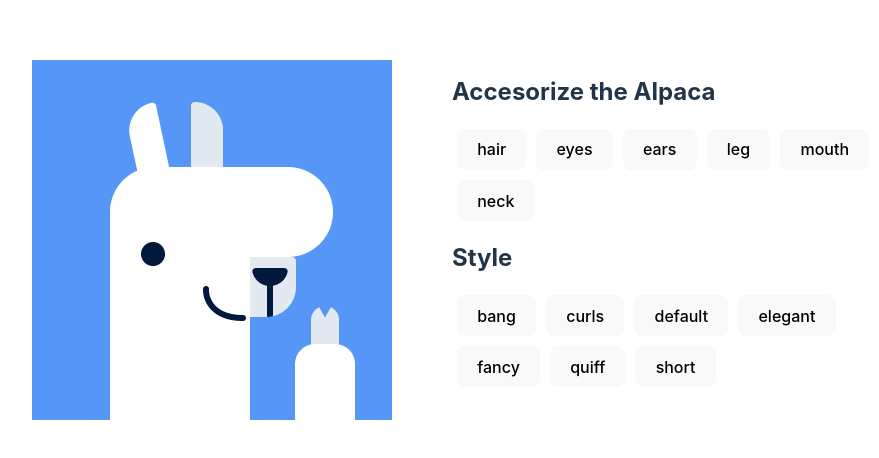
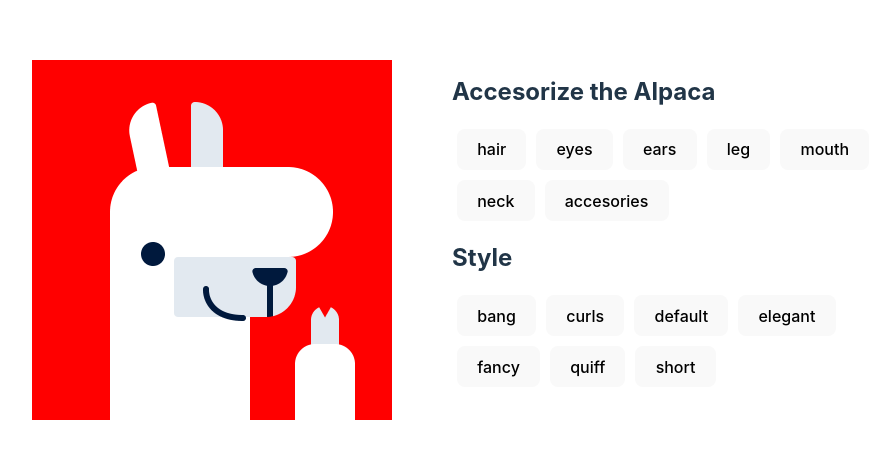
Before and after one commit to herrera-d/alpaca-generator, a React (Vite) app: page / in a window 1280 px wide. Shown: the part 160-618 px from the top of the page, without its empty margins (169-1048 px from the left). Built offline with nearby package versions, Linux system fonts and the light colour scheme.

Commit message:
rename interfaces, fix issue that was preventing the buttons to work

```diff
--- a/src/App.tsx
+++ b/src/App.tsx
@@ -2,10 +2,10 @@ import { useState } from "react";
 import styled from "styled-components";
 
 import "./App.css";
-import { CustommizationOptions } from "./assets/const/buttons";
+import { CustommizationOptions } from "./const/buttons";
 import AlpacaViewer, {
-  AlpacaBodyPartsInterface,
-  AlpacaBodypartName,
+  AlpacaConfigurationOption,
+  ConfigType,
 } from "./components/AlpacaViewer";
 import CustomizationControls from "./components/CustomizationControls";
 
@@ -32,57 +32,60 @@ const CustomControlsWrapper = styled("div")`
 `;
 
 function App() {
-  const AlpacaInitialState: AlpacaBodyPartsInterface[] = [
+  const AlpacaInitialState: AlpacaConfigurationOption[] = [
     {
-      name: "hair",
-      selectedCustomization: "default",
+      selectedType: "hair",
+      selectedSubType: "default",
     },
     {
-      name: "eyes",
-      selectedCustomization: "default",
+      selectedType: "eyes",
+      selectedSubType: "default",
     },
     {
-      name: "ears",
-      selectedCustomization: "tilt-backward",
+      selectedType: "ears",
+      selectedSubType: "tilt-backward",
     },
     {
-      name: "leg",
-      selectedCustomization: "default",
+      selectedType: "leg",
+      selectedSubType: "default",
     },
     {
-      name: "mouth",
-      selectedCustomization: "default",
+      selectedType: "mouth",
+      selectedSubType: "default",
     },
     {
-      name: "neck",
-      selectedCustomization: "default",
+      selectedType: "neck",
+      selectedSubType: "default",
+    },
+    {
+      selectedType: "nose",
     },
   ];
-  const [alpacaBodyParts, setAlpacaBodyParts] =
-    useState<AlpacaBodyPartsInterface[]>(AlpacaInitialState);
+  const [alpacaParts, setAlpacaParts] =
+    useState<AlpacaConfigurationOption[]>(AlpacaInitialState);
 
-  const updateBodyPart = (
-    newBodyPartVariant: CustommizationOptions,
-    target?: AlpacaBodypartName
+  const updatePart = (
+    selectedType: ConfigType,
+    selectedSubType?: CustommizationOptions
   ) => {
-    let newAlpacaBodyParts = alpacaBodyParts.map((bodypart) => {
-      if (bodypart.name === target) {
-        bodypart.selectedCustomization = newBodyPartVariant;
+    let newAlpacaPart = alpacaParts.map((bodypart) => {
+      if (bodypart.selectedType === selectedType) {
+        bodypart.selectedSubType = selectedSubType;
         return bodypart;
       }
       return bodypart;
-    }) as AlpacaBodyPartsInterface[];
+    }) as AlpacaConfigurationOption[];
 
-    setAlpacaBodyParts(newAlpacaBodyParts);
+    setAlpacaParts(newAlpacaPart);
   };
   return (
     <Wrapper>
       <MainContent>
         <AlpacaContainer>
-          <AlpacaViewer alpacaBodyParts={alpacaBodyParts} />
+          <AlpacaViewer itemsToRender={alpacaParts} />
         </AlpacaContainer>
         <CustomControlsWrapper>
-          <CustomizationControls updateBodyPart={updateBodyPart} />
+          <CustomizationControls updatePart={updatePart} />
         </CustomControlsWrapper>
       </MainContent>
     </Wrapper>
--- a/src/components/AlpacaViewer.tsx
+++ b/src/components/AlpacaViewer.tsx
@@ -11,94 +11,70 @@ import EarFront from "../assets/ears/tilt-forward.png";
 import Leg from "../assets/leg/default.png";
 import Background from "../assets/backgrounds/blue50.png";
 
-interface AlpacaBodyPartProps {
+interface AlpacaPartProps {
   zIndex?: string;
 }
 
-export type AlpacaBodypartName =
+export type ConfigType =
   | "hair"
   | "eyes"
   | "ears"
   | "leg"
   | "mouth"
-  | "neck";
+  | "neck"
+  | "nose"
+  | "accesories";
 
-export interface AlpacaBodyPartsInterface {
-  name: AlpacaBodypartName;
-  selectedCustomization: string;
+export interface AlpacaConfigurationOption {
+  selectedType: ConfigType;
+  selectedSubType?: string;
 }
 
 export type AlpacaViewerProps = {
-  alpacaBodyParts: AlpacaBodyPartsInterface[];
+  itemsToRender: AlpacaConfigurationOption[];
 };
 
-const AlpacaBodyPart = styled("img")`
+interface AlpacaPartProps {
+  zIndex?: string;
+}
+
+const AlpacaPart = styled.img<AlpacaPartProps>`
   position: absolute;
   height: 100%;
   left: 0px;
   bottom: 0px;
-  z-index: ${(props: AlpacaBodyPartProps) =>
-    props.zIndex ? props.zIndex : "0"};
+  z-index: ${(props: AlpacaPartProps) => (props.zIndex ? props.zIndex : "0")};
 `;
 
-const getBodyPartUrl = (
-  bodyPartName: AlpacaBodypartName,
-  { alpacaBodyParts }: AlpacaViewerProps
-) => {
-  const bodyPart = alpacaBodyParts.find(
-    (bodyPart) => bodyPart.name === bodyPartName
-  ) as AlpacaBodyPartsInterface;
-  console.log(`src/assets/ears/${bodyPart?.selectedCustomization}.png`);
-  return bodyPart?.selectedCustomization as string;
+const alpacaCustomBodyPartFactory = ({ itemsToRender }: AlpacaViewerProps) => {
+  return itemsToRender.map((item, index) => {
+    const zIndexValue =
+      item.selectedType === "eyes" || item.selectedType === "mouth"
+        ? "10"
+        : "0";
+
+    if (item.selectedSubType) {
+      return (
+        <AlpacaPart
+          src={`src/assets/${item.selectedType}/${item.selectedSubType}.png`}
+          zIndex={zIndexValue}
+          key={index}
+        />
+      );
+    }
+    return (
+      <AlpacaPart
+        src={`src/assets/${item.selectedType}/${item.selectedType}.png`}
+        zIndex={zIndexValue}
+        key={index}
+      />
+    );
+  });
 };
 
-const AlpacaViewer = (alpacaBodyParts: AlpacaViewerProps): ReactElement => {
-  console.log("alpaca viewer alpacaBodyParts: ", alpacaBodyParts);
-  return (
-    <>
-      {alpacaBodyParts && (
-        <>
-          <AlpacaBodyPart src={Background} />
-          <AlpacaBodyPart
-            src={`src/assets/ears/${getBodyPartUrl(
-              "ears",
-              alpacaBodyParts
-            )}.png`}
-          />
-          <AlpacaBodyPart
-            src={`src/assets/hair/${getBodyPartUrl(
-              "hair",
-              alpacaBodyParts
-            )}.png`}
-          />
-          <AlpacaBodyPart
-            src={`src/assets/eyes/${getBodyPartUrl(
-              "eyes",
-              alpacaBodyParts
-            )}.png`}
-            zIndex="10"
-          />
-          <AlpacaBodyPart
-            src={`src/assets/mouth/${getBodyPartUrl(
-              "mouth",
-              alpacaBodyParts
-            )}.png`}
-            zIndex="10"
-          />
-          <AlpacaBodyPart src={`src/assets/nose/nose.png`} />
-          <AlpacaBodyPart
-            src={`src/assets/neck/${getBodyPartUrl(
-              "neck",
-              alpacaBodyParts
-            )}.png`}
-          />
-          <AlpacaBodyPart
-            src={`src/assets/leg/${getBodyPartUrl("leg", alpacaBodyParts)}.png`}
-          />
-        </>
-      )}
-    </>
-  );
+const AlpacaViewer = (AlpacaParts: AlpacaViewerProps): ReactElement => {
+  console.log("alpacaparts: ", AlpacaParts);
+  return <>{AlpacaParts && alpacaCustomBodyPartFactory(AlpacaParts)}</>;
 };
 
 export default AlpacaViewer;
--- a/src/components/CustomizationControls.tsx
+++ b/src/components/CustomizationControls.tsx
@@ -1,30 +1,30 @@
 import { Dispatch, SetStateAction, useState } from "react";
 import styled from "styled-components";
 import {
-  BODYPART_BUTTONS_NAMES,
   CUSTOMIZE_OPTIONS,
   CustommizationOptions,
-} from "../assets/const/buttons";
-import { AlpacaBodypartName, AlpacaBodyPartsInterface } from "./AlpacaViewer";
+  SELECT_BUTTONS_NAMES,
+} from "../const/buttons";
+import { AlpacaConfigurationOption, ConfigType } from "./AlpacaViewer";
 
-type handleClickProps = CustommizationOptions & AlpacaBodypartName;
+type handleClickProps = CustommizationOptions & ConfigType;
 
 type CustomizationControlsProps = (
-  buttonName: CustommizationOptions,
-  targe?: AlpacaBodypartName
+  selectedType: ConfigType,
+  selectedSubType?: CustommizationOptions
 ) => void;
 
 const StyledButton = styled("button")`
   margin: 5px;
 `;
 
-const isBodyPartButton = (buttonName: AlpacaBodypartName) =>
-  BODYPART_BUTTONS_NAMES.includes;
+const isBodyPartButton = (buttonselectedType: ConfigType) =>
+  SELECT_BUTTONS_NAMES.includes;
 
 const RenderButtons = (
-  buttons: AlpacaBodypartName[] | CustommizationOptions[],
+  buttons: ConfigType[] | CustommizationOptions[],
   config: {
-    callback: (buttonName: handleClickProps) => void;
+    callback: (buttonselectedType: handleClickProps) => void;
   }
 ) => {
   return buttons.map((buttonName) => {
@@ -39,23 +39,23 @@ const RenderButtons = (
 };
 
 const CustomizationControls = ({
-  updateBodyPart,
+  updatePart,
 }: {
-  updateBodyPart: CustomizationControlsProps;
+  updatePart: CustomizationControlsProps;
 }) => {
-  const [selectedBodyPart, setSelectedBodyPart] =
-    useState<AlpacaBodypartName>("hair");
+  const [sectionType, setSectionType] = useState<ConfigType>("hair");
 
-  const getCustomizeBtns = (selectedBodyPart: AlpacaBodypartName) => {
-    return CUSTOMIZE_OPTIONS.find((option) => option.name === selectedBodyPart)
-      ?.customizationOptions as CustommizationOptions[];
+  const getCustomizeBtns = (selectedType: ConfigType) => {
+    return CUSTOMIZE_OPTIONS.find(
+      (option) => option.selectedType === selectedType
+    )?.customizationOptions as CustommizationOptions[];
   };
 
-  const handleButtonClick = (buttonName: handleClickProps): void => {
-    if (BODYPART_BUTTONS_NAMES.includes(buttonName)) {
-      setSelectedBodyPart(buttonName);
+  const handleButtonClick = (selectedOption: handleClickProps): void => {
+    if (SELECT_BUTTONS_NAMES.includes(selectedOption)) {
+      setSectionType(selectedOption);
     } else {
-      updateBodyPart(buttonName, selectedBodyPart);
+      updatePart(sectionType, selectedOption);
     }
   };
 
@@ -63,11 +63,11 @@ const CustomizationControls = ({
     <>
       <h2>Accesorize the Alpaca</h2>
 
-      {RenderButtons(BODYPART_BUTTONS_NAMES, {
+      {RenderButtons(SELECT_BUTTONS_NAMES, {
         callback: handleButtonClick,
       })}
       <h2>Style</h2>
-      {RenderButtons(getCustomizeBtns(selectedBodyPart), {
+      {RenderButtons(getCustomizeBtns(sectionType), {
         callback: handleButtonClick,
       })}
     </>
--- a/src/assets/const/buttons.tsx
+++ b/src/const/buttons.tsx
@@ -1,4 +1,4 @@
-import { AlpacaBodypartName } from "../../components/AlpacaViewer";
+import { AlpacaBodypartName, SelectorButton } from "../components/AlpacaViewer";
 
 export type CustommizationOptions =
   | "bang"
@@ -20,18 +20,19 @@ export type CustommizationOptions =
   | "eating"
   | "laugh";
 
-export const BODYPART_BUTTONS_NAMES: AlpacaBodypartName[] = [
+export const SELECT_BUTTONS_NAMES: SelectorButton[] = [
   "hair",
   "eyes",
   "ears",
   "leg",
   "mouth",
   "neck",
+  "accesories",
 ];
 
 export const CUSTOMIZE_OPTIONS = [
   {
-    name: "hair",
+    selectedType: "hair",
     customizationOptions: [
       "bang",
       "curls",
@@ -43,7 +44,7 @@ export const CUSTOMIZE_OPTIONS = [
     ],
   },
   {
-    name: "eyes",
+    selectedType: "eyes",
     customizationOptions: [
       "angry",
       "naughty",
@@ -54,11 +55,11 @@ export const CUSTOMIZE_OPTIONS = [
     ],
   },
   {
-    name: "ears",
+    selectedType: "ears",
     customizationOptions: ["tilt-backward", "tilt-forward", "default"],
   },
   {
-    name: "leg",
+    selectedType: "leg",
     customizationOptions: [
       "cookie",
       "bubble-tea",
@@ -69,7 +70,7 @@ export const CUSTOMIZE_OPTIONS = [
     ],
   },
   {
-    name: "mouth",
+    selectedType: "mouth",
     customizationOptions: [
       "astonished",
       "eating",
@@ -79,7 +80,10 @@ export const CUSTOMIZE_OPTIONS = [
     ],
   },
   {
-    name: "neck",
+    selectedType: "neck",
     customizationOptions: ["bend-backward", "bend-forward", "default", "thick"],
   },
+  {
+    selectedType: "nose",
+  },
 ];
```
